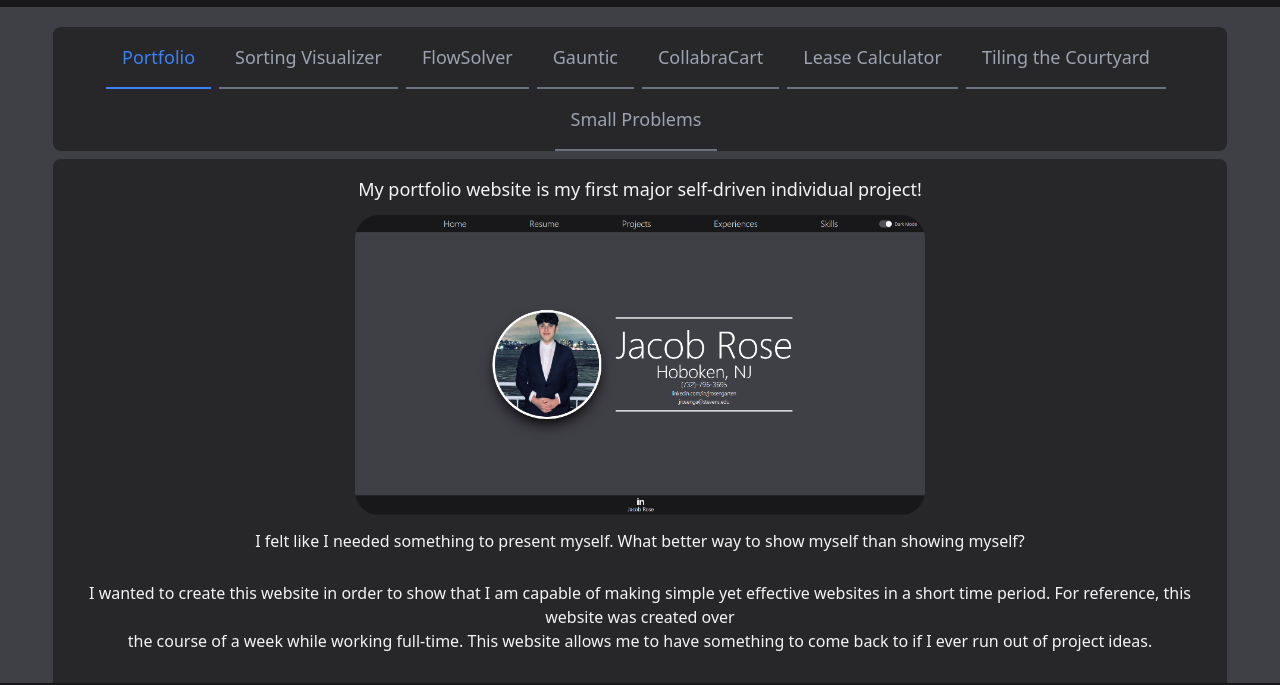
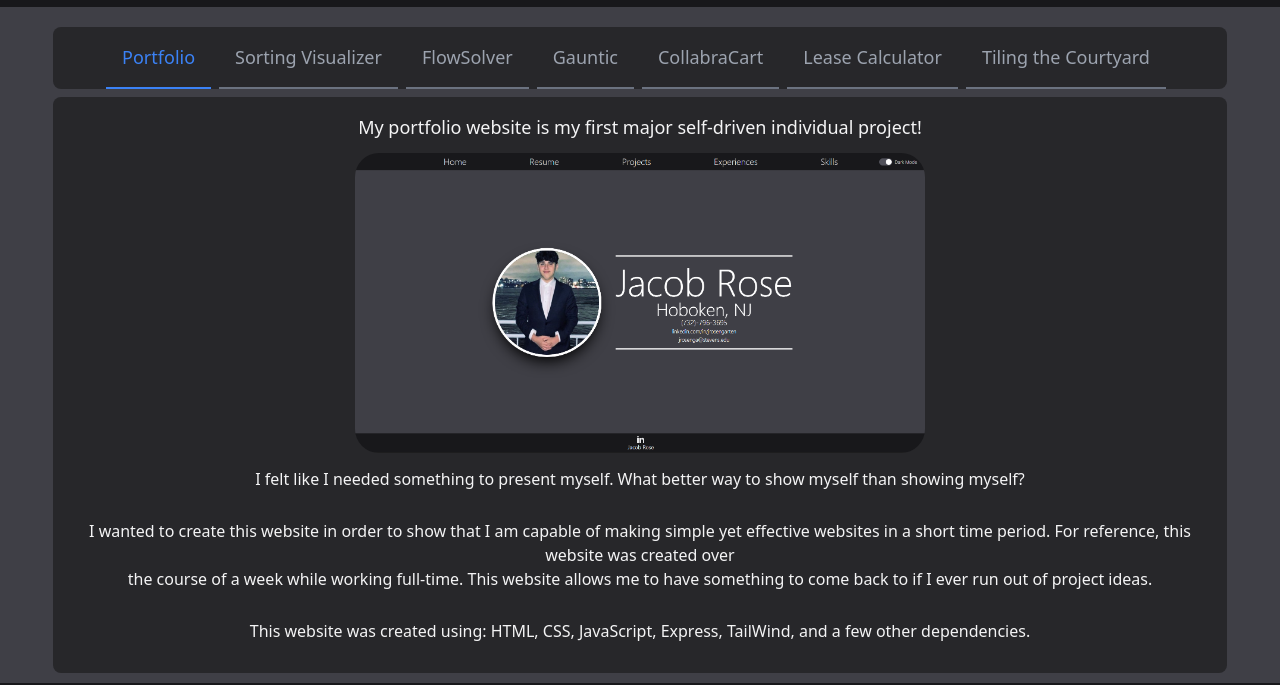
Before and after one commit to jrose0116/Portfolio, a website: page docs/projects.html in a window 1280 px wide. Shown: the part 53-738 px from the top of the page. Drawn offline with nearby package versions, Linux system fonts and the light colour scheme.

Commit message:
Remove Small Problems Tab

```diff
--- a/docs/js/tabs.js
+++ b/docs/js/tabs.js
@@ -103,11 +103,11 @@ const tabElements = [
         triggerEl: document.querySelector('#tiling-tab'),
         targetEl: document.querySelector('#tiling')
     },
-    {
-        id: 'small',
-        triggerEl: document.querySelector('#small-tab'),
-        targetEl: document.querySelector('#small')
-    },
+    // {
+    //     id: 'small',
+    //     triggerEl: document.querySelector('#small-tab'),
+    //     targetEl: document.querySelector('#small')
+    // },
     {
         id: 'sorting',
         triggerEl: document.querySelector('#sorting-tab'),
--- a/docs/projects.html
+++ b/docs/projects.html
@@ -35,9 +35,9 @@
             <li class="mr-2" role="presentation">
                 <button class="inline-block p-4 lg:p-1 rounded-t-lg border-b-2 hover:text-gray-600 hover:border-gray-300 dark:hover:text-gray-300 text-gray-500 dark:text-gray-400 border-gray-100 dark:border-gray-500" id="tiling-tab" data-tabs-target="#tiling" type="button" role="tab" aria-controls="tiling" aria-selected="false">Tiling the Courtyard</button>
             </li>
-            <li class="mr-2" role="presentation">
+            <!-- <li class="mr-2" role="presentation">
                 <button class="inline-block p-4 lg:p-1 rounded-t-lg border-b-2 hover:text-gray-600 hover:border-gray-300 dark:hover:text-gray-300 text-gray-500 dark:text-gray-400 border-gray-100 dark:border-gray-500" id="small-tab" data-tabs-target="#small" type="button" role="tab" aria-controls="small" aria-selected="false">Small Problems</button>
-            </li>
+            </li> -->
         </ul>
     </div>
     <div class="pb-[68px]">
@@ -101,7 +101,7 @@
                 The function will go to each quadrant, recursively fill the courtyard then put the quadrants back together. To display the information, I used numbers to indicate which quadrant<br>
                 actually has a hole or preplaced tile in it with 'O' representing the middle tile pieces.</h2>
             </div>
-            <div class="hidden p-4 text-lg" id="small" role="tabpanel" aria-labelledby="small-tab">
+            <!-- <div class="hidden p-4 text-lg" id="small" role="tabpanel" aria-labelledby="small-tab">
                 <h1 class="mb-3 text-lg font-normal">Here are a few basic programming problems I have solved:</h1>
                 <details class = "mx-[15%] my-1 lg:mx-1">
                     <summary class="bg-zinc-300 dark:bg-zinc-600 rounded-lg py-2 border-2 border-zinc-400 dark:border-0">Staircase Recursion Problem</summary>
@@ -129,7 +129,7 @@
                         <a target="_blank" href="https://github.com/jrose0116/Small-Problems/blob/master/twoAdd.py" class="underline underline-offset-2">Click Here To Be Redirected to GitHub</a>
                     </div>
                 </details>
-            </div>
+            </div> -->
         </div>
     </div>
     <div id="footer"></div>
```
